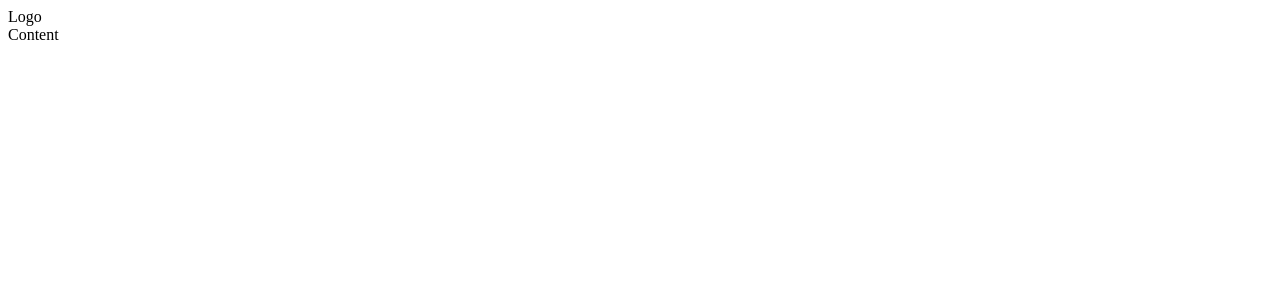
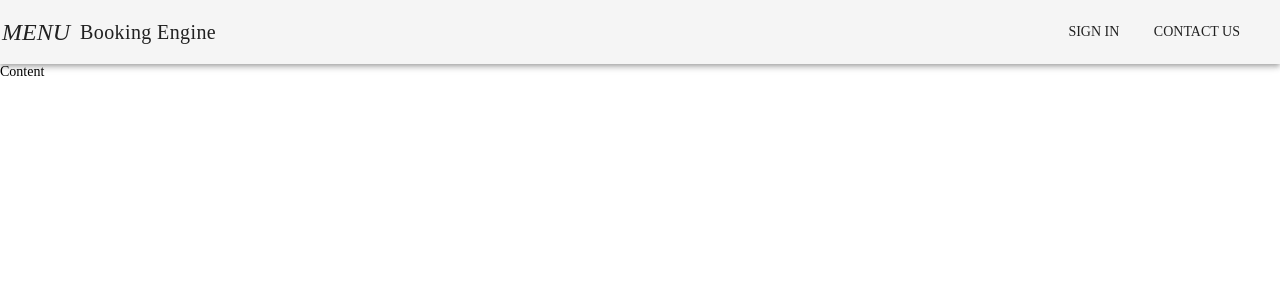
Before and after one commit to KosenkoDmitriy/vue-booking-engine, a Vue app: page / in a window 1280 px wide. Shown: the top 300 px of the page. Built offline with nearby package versions, Linux system fonts and the light colour scheme.

Commit message:
Header with two links. Also Installed material-design-icons-iconfont, babel-plyfill & preset-env

```diff
--- a/package.json
+++ b/package.json
@@ -8,7 +8,11 @@
     "lint": "vue-cli-service lint"
   },
   "dependencies": {
-    "vue": "^2.5.16"
+    "@babel/preset-env": "^7.0.0-beta.53",
+    "babel-polyfill": "^6.26.0",
+    "material-design-icons-iconfont": "^3.0.3",
+    "vue": "^2.5.16",
+    "vuetify": "^1.1.4"
   },
   "devDependencies": {
     "@vue/cli-plugin-babel": "^3.0.0-beta.15",
--- a/src/components/AppHeader.vue
+++ b/src/components/AppHeader.vue
@@ -1,5 +1,13 @@
 <template>
-  <div>Logo</div>
+  <v-toolbar>
+    <v-toolbar-side-icon></v-toolbar-side-icon>
+    <v-toolbar-title>Booking Engine</v-toolbar-title>
+    <v-spacer></v-spacer>
+    <v-toolbar-items class="hidden-xs-and-down">
+      <v-btn flat>Sign In</v-btn>
+      <v-btn flat>Contact Us</v-btn>
+    </v-toolbar-items>
+  </v-toolbar>
 </template>
 <script>
 export default {
--- a/src/main.js
+++ b/src/main.js
@@ -1,11 +1,16 @@
+// import 'babel-polyfill' // for ie 11 and safari 8
 import Vue from 'vue'
+import Vuetify from 'vuetify'
 import App from './App.vue'
 
 Vue.config.productionTip = false
 
-// new Vue({
-//   render: h => h(App)
-// }).$mount('#app')
+import 'vuetify/dist/vuetify.min.css'
+Vue.use(Vuetify)
+
+new Vue({
+  render: h => h(App)
+}).$mount('#app')
 
 // var app = new Vue({
 //   el: '#app',
@@ -14,7 +19,7 @@ Vue.config.productionTip = false
 //   }
 // })
 
-var app = new Vue({
-  el: '#app',
-  render: h => h(App)
-})
+// var app = new Vue({
+//   el: '#app',
+//   render: h => h(App)
+// })
```
Also changed, not shown: 1 other file (tests, documents, lock files or other folders).
